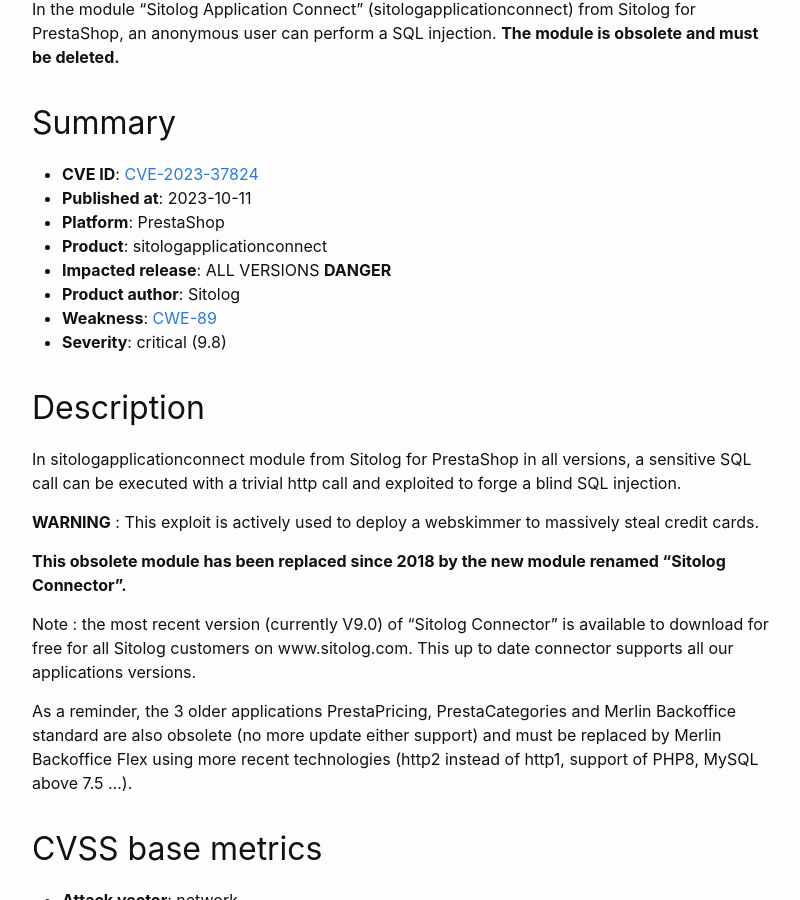
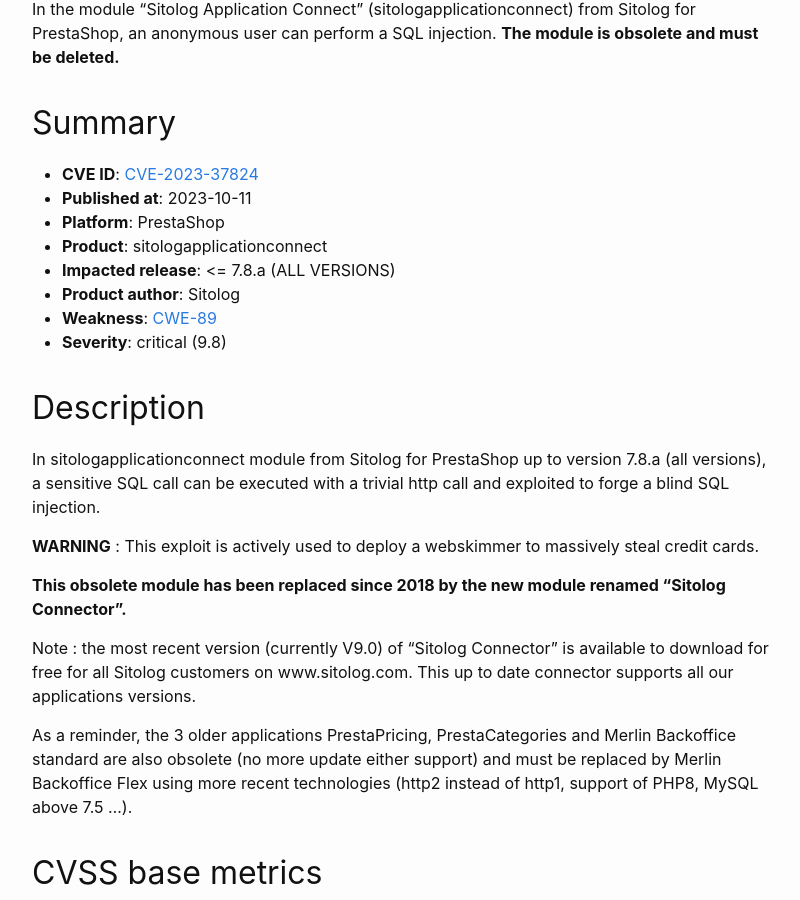
Before and after one commit to friends-of-presta/security-advisories, a Jekyll site: the page built from _posts/2023-10-11-sitologapplicationconnect.md, in a window 1280 px wide and 900 px high, scrolled down 866 px. Shown: the whole window, without its empty margins (238-1038 px from the left). Built offline with Jekyll 4.4.1, drawn with Linux system fonts in a browser that asks for light colours.

Commit message:
Update 2023-10-11-sitologapplicationconnect.md

```diff
--- a/_posts/2023-10-11-sitologapplicationconnect.md
+++ b/_posts/2023-10-11-sitologapplicationconnect.md
@@ -19,14 +19,14 @@ In the module "Sitolog Application Connect" (sitologapplicationconnect) from Sit
 * **Published at**: 2023-10-11
 * **Platform**: PrestaShop
 * **Product**: sitologapplicationconnect
-* **Impacted release**: ALL VERSIONS **DANGER**
+* **Impacted release**: <= 7.8.a (ALL VERSIONS)
 * **Product author**: Sitolog
 * **Weakness**: [CWE-89](https://cwe.mitre.org/data/definitions/89.html)
 * **Severity**: critical (9.8)
 
 ## Description
 
-In sitologapplicationconnect module from Sitolog for PrestaShop in all versions, a sensitive SQL call can be executed with a trivial http call and exploited to forge a blind SQL injection.
+In sitologapplicationconnect module from Sitolog for PrestaShop up to version 7.8.a (all versions), a sensitive SQL call can be executed with a trivial http call and exploited to forge a blind SQL injection.
 
 **WARNING** : This exploit is actively used to deploy a webskimmer to massively steal credit cards.
 
```
